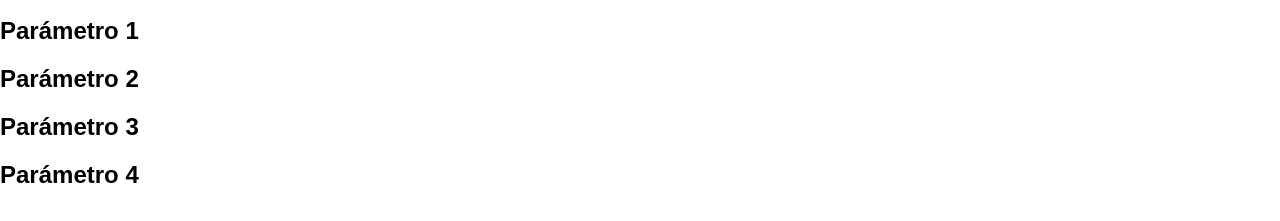
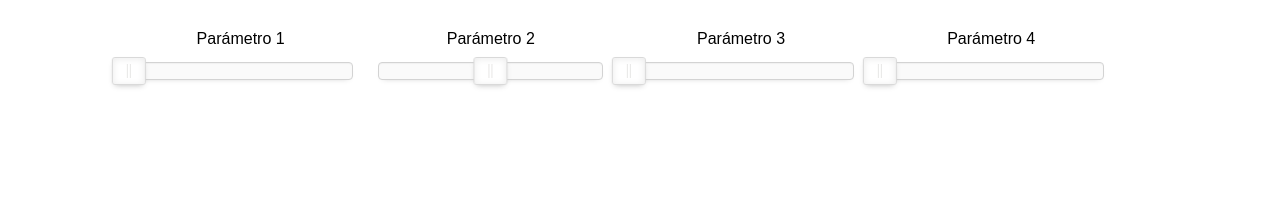
Before and after one commit to RogerCastillo877/Calculo-de-datos, a plain HTML site: page index.html in a window 1280 px wide. Shown: the part 523-744 px from the top of the page. Drawn offline with Linux system fonts and the light colour scheme.

Commit message:
Manejadores

```diff
--- a/css/estilos.css
+++ b/css/estilos.css
@@ -35,8 +35,28 @@ html, body {
     width: 100%;
     height: 50%;
 }
-#container{
+#container_controls{
     width: 80%;
     margin: 0 auto;
     padding: 20px;
 }
+.container_slider {
+    display: inline-block;
+    width: 22%;
+    margin-right: 2%;
+    text-align: center;
+}
+.container_slider:last-child {
+    margin-right: 0;
+}
+.container_slider h2{
+    font-size: 16px;
+    font-weight: normal;
+}
+.slider {
+    width: 100%;
+}
+.valor {
+    font-weight: bold;
+    color: #666666;
+}
--- a/index.html
+++ b/index.html
@@ -1,6 +1,7 @@
-<!DOCTYPE html>
+<html> <!-- !DOCTYPE -->
 <html lang="en">
 <head>
+    <title>Calculo de Datos</title>
     <meta charset="UTF-8">
     <meta name="viewport" content="width=device-width, initial-scale=1.0">
     <link href="css/estilos.css" rel="stylesheet">
@@ -10,7 +11,6 @@
     <script src="js/nouislider.min.js"></script>
     <script src="js/charts.js"></script>
     <script src="js/main.js"></script>
-    <title>Calculo de Datos</title>
 </head>
 <body>
     <div id="container_main">
@@ -27,22 +27,22 @@
         </div>
 
         <div id="container_controls">
-            <div class="container_sliders">
+            <div class="container_slider">
                 <h2>Parámetro 1</h2>
                 <div id="param1" class="slider"></div>
                 <p class="valor"></p>
             </div>
-            <div class="container_sliders">
+            <div class="container_slider">
                 <h2>Parámetro 2</h2>
                 <div id="param2" class="slider"></div>
                 <p class="valor"></p>
             </div>
-            <div class="container_sliders">
+            <div class="container_slider">
                 <h2>Parámetro 3</h2>
                 <div id="param3" class="slider"></div>
                 <p class="valor"></p>
             </div>
-            <div class="container_sliders">
+            <div class="container_slider">
                 <h2>Parámetro 4</h2>
                 <div id="param4" class="slider"></div>
                 <p class="valor"></p>
--- a/js/main.js
+++ b/js/main.js
@@ -0,0 +1,45 @@
+var slider1, slider2, slider3, slider4;
+
+
+$(document).ready(function(){
+
+    slider1 = document.getElementById("param1");
+    noUiSlider.create(slider1, {
+        start: 0,
+        range: {
+            "min": 0,
+            "max": 360
+        },
+        step: 1,
+    });
+
+    slider2 = document.getElementById("param2");
+    noUiSlider.create(slider2, {
+        start: 500,
+        range: {
+            "min": 0,
+            "max": 1000
+        },
+        step: 1,
+    });
+
+    slider3 = document.getElementById("param3");
+    noUiSlider.create(slider3, {
+        start:0,
+        range: {
+            "min": 400,
+            "max": 800
+        },
+        step: 1,
+    });
+
+    slider4 = document.getElementById("param4");
+    noUiSlider.create(slider4, {
+        start:0,
+        range: {
+            "min": 0,
+            "max": 100
+        },
+        step: 1,
+    });
+});
```
